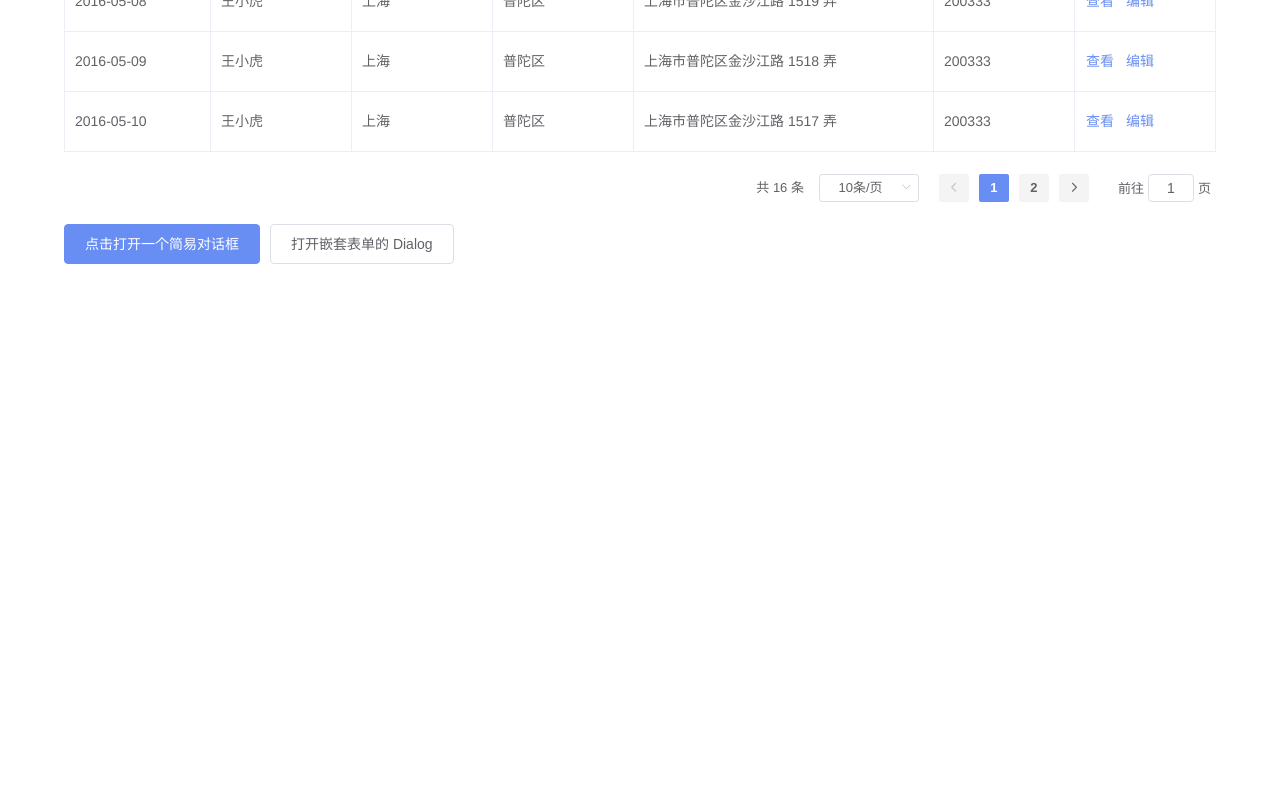
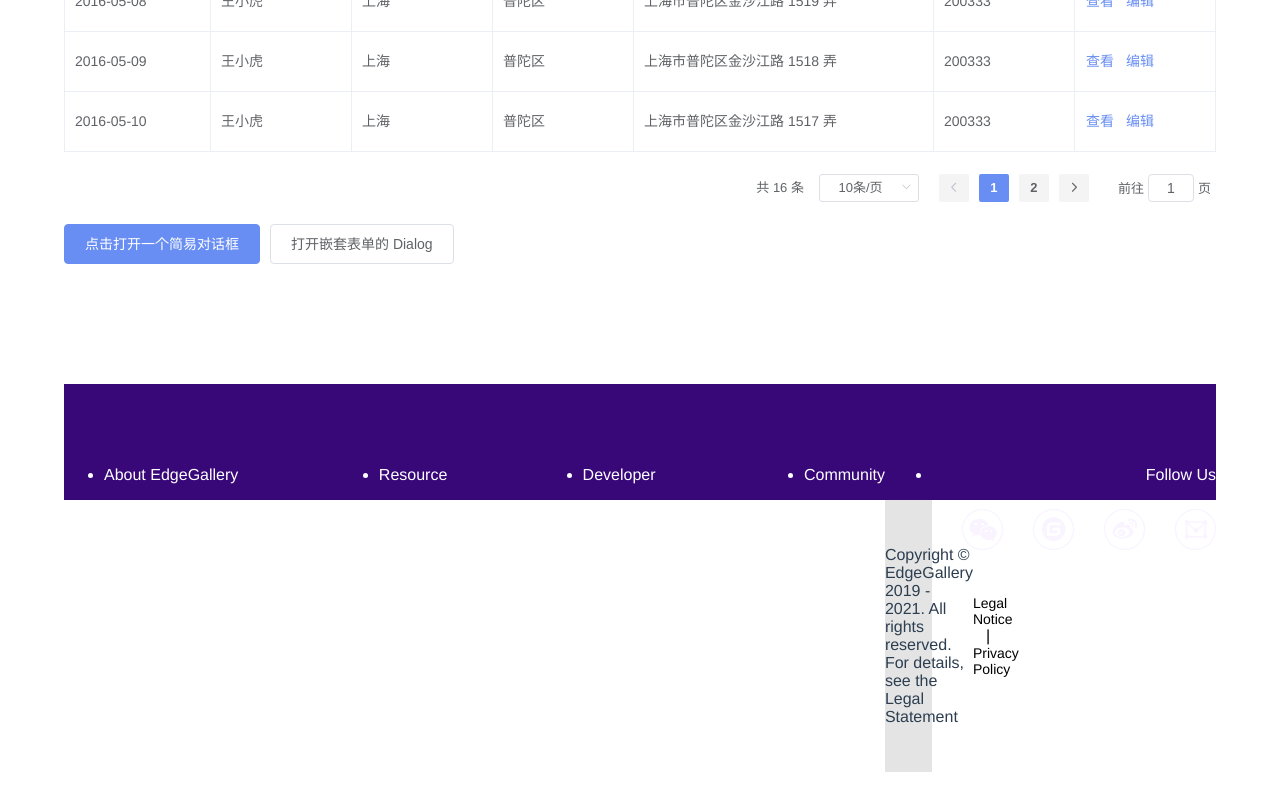
Before and after one commit to EdgeGallery/eg-view, a Vue app: page /#/innerPage in a window 1280 px wide. Shown: the part 893-1693 px from the top of the page. Before the commit the page ends 1185 px from the top, so only its background shows below. Built offline with nearby package versions, Linux system fonts and the light colour scheme.

Commit message:
补充底部组件使用说明

```diff
--- a/src/components/EgFooter.vue
+++ b/src/components/EgFooter.vue
@@ -20,7 +20,7 @@
   >
     <div
       class="footer_list"
-      v-if="homePage"
+      v-if="showFullFooterPage"
     >
       <div class="list_div padding_default clear">
         <ul>
@@ -203,31 +203,23 @@ import pageData from '../pageData/footerData.js'
 export default {
   name: 'FooterBar',
   props: {
-    language: {
-      require: true,
-      type: String,
-      default: 'en'
-    },
     // Receive names and links of other platforms, such as:
     // [{name:'Appstore',url:'xxxx'}]
     platformData: {
-      require: true,
       type: Array,
       default: () => []
     },
-    // App.vue page judges the page to be fully displayed at the bottom
-    homePage: {
-      require: true,
+    // According to the routing judgment, whether it is to display the bottom two parts of the page
+    showFullFooterPage: {
       type: Boolean,
       default: true
     },
-    // App.vue page judges the page to add a custom background
+    // According to the routing judgment, whether it is connected to the bottom, you need to specify a page with a specific background color
     specificBg: {
-      require: true,
       type: Boolean,
       default: true
     },
-    // The custom background color to be used for the App.vue page transfer value
+    // Define the specified background color to be used
     specificBgColor: {
       type: String,
       default: '#ffffff'
@@ -235,6 +227,7 @@ export default {
   },
   data () {
     return {
+      language: localStorage.getItem('language'),
       giteeUrl: 'https://gitee.com/edgegallery',
       weiboUrl: 'https://weibo.com/u/7575392977?is_all=1',
       emailUrl: 'https://edgegallery.groups.io/g/main',
--- a/src/pages/InnerPage.vue
+++ b/src/pages/InnerPage.vue
@@ -201,14 +201,25 @@
         <el-button type="primary" @click="dialogFormVisible = false">确 定</el-button>
       </div>
     </el-dialog>
+    <!-- 底部组件 -->
+    <div class="padding56">
+      <EgFooter
+        v-if="platformData[0].url!==''"
+        :platform-data="platformData"
+        :show-full-footer-page="showFullFooterPage"
+        :specific-bg="specificBg"
+        specific-bg-color="#ffffff"
+      />
+    </div>
   </div>
 </template>
 
 <script>
 import EgBreadCrumb from '../components/EgBreadCrumb'
 import EgPagination from '../components/EgPagination.vue'
+import EgFooter from '../components/EgFooter.vue'
 export default {
-  components: { EgBreadCrumb, EgPagination },
+  components: { EgBreadCrumb, EgPagination, EgFooter },
   data () {
     return {
       crumbData: [{
@@ -357,7 +368,23 @@ export default {
       delivery: false,
       type: [],
       resource: '',
-      desc: ''
+      desc: '',
+      platformData: [
+        {
+          name: 'AppStore',
+          url: 'xxx'
+        },
+        {
+          name: 'ATP',
+          url: 'xxx'
+        },
+        {
+          name: 'MECM',
+          url: 'xxx'
+        }
+      ],
+      showFullFooterPage: true,
+      specificBg: true
     }
   },
   methods: {
```
Also changed, not shown: src/assets/images/底部组件.png (added), 1 other file (tests, documents, lock files or other folders).
